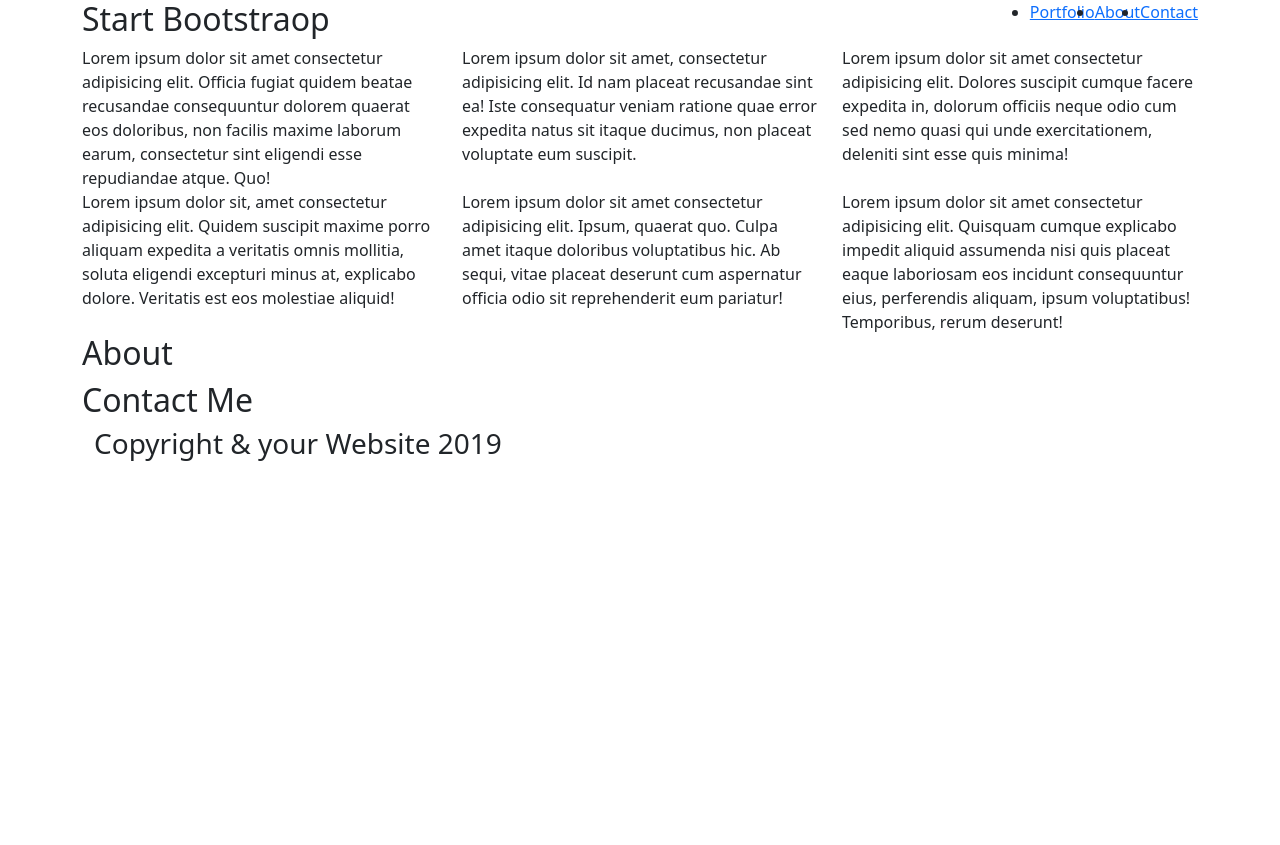
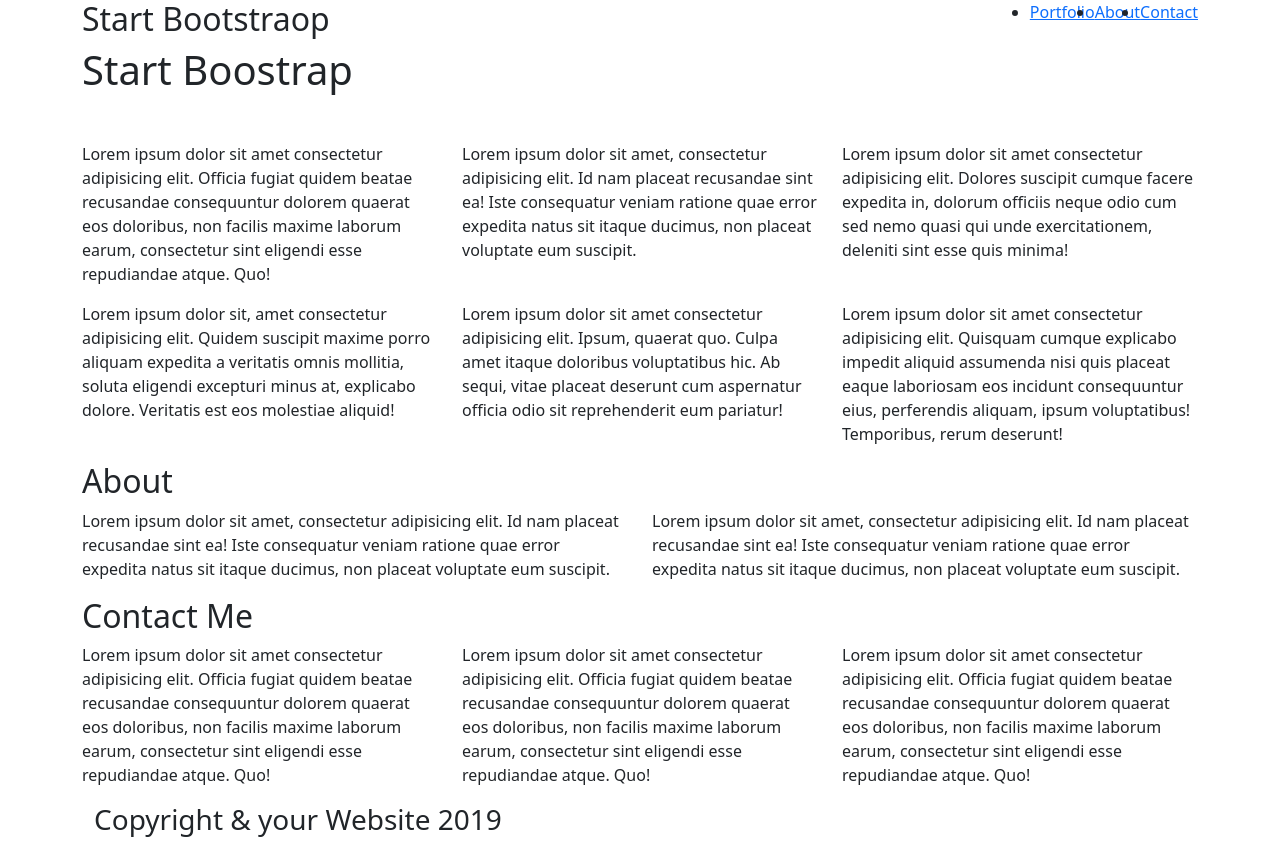
Before and after one commit to Sansone11/html-css-bootstrap-freelancer, a plain HTML site: page index.html in a window 1280 px wide. Before the commit the page ends 800 px from the top, so only its background shows below. Drawn offline with nearby package versions, Linux system fonts and the light colour scheme.

Commit message:
struttura2

```diff
--- a/index.html
+++ b/index.html
@@ -15,6 +15,7 @@
         <div class="container d-flex justify-content-between">
             <div class="logo">
                 <h2>Start Bootstraop</h2>
+
             </div>
             <nav>
                 <ul class="menù d-flex">
@@ -27,26 +28,43 @@
         </div>
     </header>
     <main>
+        <section class="hero">
+            <div class="container">
+                <div class="row">
+                    <div class="col col-md-align-item-center">
+                        <h1 class="div12">Start Boostrap</h1>
+                        <figure>
+                            <img src="" alt="">
+                        </figure>
+
+                    </div>
+
+                </div>
+
+
+            </div>
+        </section>
         <section>
+
             <div class="container">
                <div class="row">
                     <div class="col col-md-6 col-lg-4">
-                        Lorem ipsum dolor sit amet consectetur adipisicing elit. Officia fugiat quidem beatae recusandae consequuntur dolorem quaerat eos doloribus, non facilis maxime laborum earum, consectetur sint eligendi esse repudiandae atque. Quo!
+                       <p> Lorem ipsum dolor sit amet consectetur adipisicing elit. Officia fugiat quidem beatae recusandae consequuntur dolorem quaerat eos doloribus, non facilis maxime laborum earum, consectetur sint eligendi esse repudiandae atque. Quo!</p>
                     </div>
                     <div class="col col-md-6 col-lg-4">
-                        Lorem ipsum dolor sit amet, consectetur adipisicing elit. Id nam placeat recusandae sint ea! Iste consequatur veniam ratione quae error expedita natus sit itaque ducimus, non placeat voluptate eum suscipit.
+                       <p>Lorem ipsum dolor sit amet, consectetur adipisicing elit. Id nam placeat recusandae sint ea! Iste consequatur veniam ratione quae error expedita natus sit itaque ducimus, non placeat voluptate eum suscipit.</p>
                     </div>
                     <div class="col col-md-6 col-lg-4">
-                        Lorem ipsum dolor sit amet consectetur adipisicing elit. Dolores suscipit cumque facere expedita in, dolorum officiis neque odio cum sed nemo quasi qui unde exercitationem, deleniti sint esse quis minima!
+                       <p>Lorem ipsum dolor sit amet consectetur adipisicing elit. Dolores suscipit cumque facere expedita in, dolorum officiis neque odio cum sed nemo quasi qui unde exercitationem, deleniti sint esse quis minima!</p>
                     </div>
                     <div class="col col-md-6 col-lg-4">
-                        Lorem ipsum dolor sit, amet consectetur adipisicing elit. Quidem suscipit maxime porro aliquam expedita a veritatis omnis mollitia, soluta eligendi excepturi minus at, explicabo dolore. Veritatis est eos molestiae aliquid!
+                        <p>Lorem ipsum dolor sit, amet consectetur adipisicing elit. Quidem suscipit maxime porro aliquam expedita a veritatis omnis mollitia, soluta eligendi excepturi minus at, explicabo dolore. Veritatis est eos molestiae aliquid!</p>
                     </div>
                     <div class="col col-md-6 col-lg-4">
-                        Lorem ipsum dolor sit amet consectetur adipisicing elit. Ipsum, quaerat quo. Culpa amet itaque doloribus voluptatibus hic. Ab sequi, vitae placeat deserunt cum aspernatur officia odio sit reprehenderit eum pariatur!
+                        <p>Lorem ipsum dolor sit amet consectetur adipisicing elit. Ipsum, quaerat quo. Culpa amet itaque doloribus voluptatibus hic. Ab sequi, vitae placeat deserunt cum aspernatur officia odio sit reprehenderit eum pariatur!</p>
                     </div>
                     <div class="col col-md-6 col-lg-4">
-                        Lorem ipsum dolor sit amet consectetur adipisicing elit. Quisquam cumque explicabo impedit aliquid assumenda nisi quis placeat eaque laboriosam eos incidunt consequuntur eius, perferendis aliquam, ipsum voluptatibus! Temporibus, rerum deserunt!
+                       <p>Lorem ipsum dolor sit amet consectetur adipisicing elit. Quisquam cumque explicabo impedit aliquid assumenda nisi quis placeat eaque laboriosam eos incidunt consequuntur eius, perferendis aliquam, ipsum voluptatibus! Temporibus, rerum deserunt!</p>
                     </div>
                 </div>
             </div>
@@ -56,10 +74,10 @@
                 <div class="row">
                     <h2>About</h2>
                     <div class="col">
-
+                        <p>Lorem ipsum dolor sit amet, consectetur adipisicing elit. Id nam placeat recusandae sint ea! Iste consequatur veniam ratione quae error expedita natus sit itaque ducimus, non placeat voluptate eum suscipit.</p>
                     </div>
                     <div class="col">
-
+                        <p>Lorem ipsum dolor sit amet, consectetur adipisicing elit. Id nam placeat recusandae sint ea! Iste consequatur veniam ratione quae error expedita natus sit itaque ducimus, non placeat voluptate eum suscipit.</p>
                     </div>
 
                 </div>
@@ -85,9 +103,15 @@
     <footer>
         <div class="container">
             <div class="row">
-                <div></div>
-                <div></div>
-                <div></div>
+                <div class="col">
+                    <p> Lorem ipsum dolor sit amet consectetur adipisicing elit. Officia fugiat quidem beatae recusandae consequuntur dolorem quaerat eos doloribus, non facilis maxime laborum earum, consectetur sint eligendi esse repudiandae atque. Quo!</p>
+                </div>
+                <div class="col">
+                    <p> Lorem ipsum dolor sit amet consectetur adipisicing elit. Officia fugiat quidem beatae recusandae consequuntur dolorem quaerat eos doloribus, non facilis maxime laborum earum, consectetur sint eligendi esse repudiandae atque. Quo!</p>
+                </div>
+                <div class="col">
+                    <p> Lorem ipsum dolor sit amet consectetur adipisicing elit. Officia fugiat quidem beatae recusandae consequuntur dolorem quaerat eos doloribus, non facilis maxime laborum earum, consectetur sint eligendi esse repudiandae atque. Quo!</p>
+                </div>
 
             </div>
             <div class="container">
```
